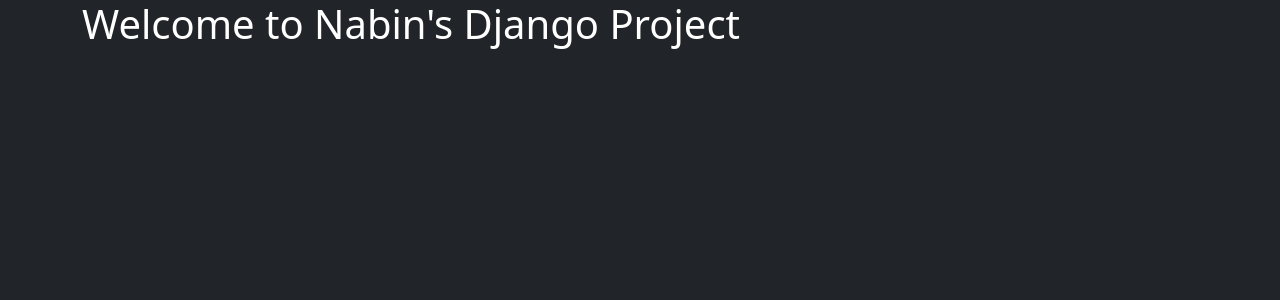
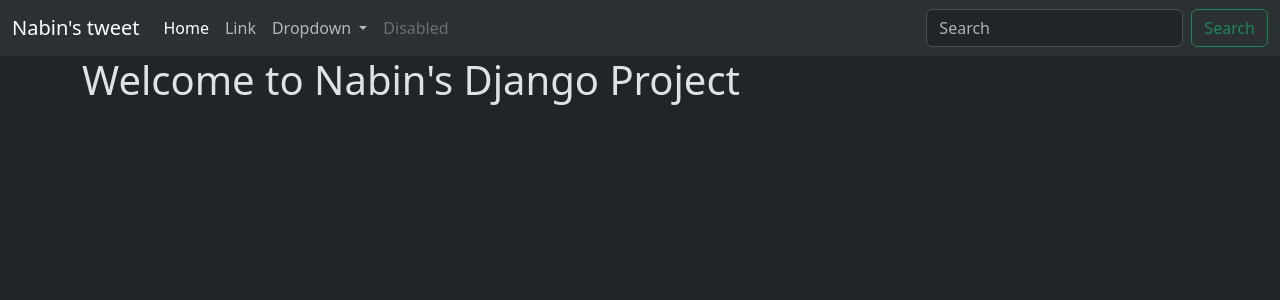
Before and after one commit to nabin2004/djangoP1, a Django app: page /tweet/ in a window 1280 px wide. Shown: the top 300 px of the page. Run offline with Django 5.2, Linux system fonts and the light colour scheme.

Commit message:
Added the navbar

```diff
--- a/chaiheadq/tweet/templates/layout.html
+++ b/chaiheadq/tweet/templates/layout.html
@@ -1,6 +1,6 @@
 {% load static %}
 <!DOCTYPE html>
-<html lang="en">
+<html lang="en" data-bs-theme="dark">
 <head>
     <meta charset="UTF-8">
     <meta name="viewport" content="width=device-width, initial-scale=1.0">
@@ -10,7 +10,43 @@
         {% endblock %}</title>
 </head>
 <body class="bg-dark">
-    <div class="container text-white">
+    <nav class="navbar navbar-expand-lg bg-body-tertiary">
+        <div class="container-fluid">
+          <a class="navbar-brand" href="#">Nabin's tweet</a>
+          <button class="navbar-toggler" type="button" data-bs-toggle="collapse" data-bs-target="#navbarSupportedContent" aria-controls="navbarSupportedContent" aria-expanded="false" aria-label="Toggle navigation">
+            <span class="navbar-toggler-icon"></span>
+          </button>
+          <div class="collapse navbar-collapse" id="navbarSupportedContent">
+            <ul class="navbar-nav me-auto mb-2 mb-lg-0">
+              <li class="nav-item">
+                <a class="nav-link active" aria-current="page" href="#">Home</a>
+              </li>
+              <li class="nav-item">
+                <a class="nav-link" href="#">Link</a>
+              </li>
+              <li class="nav-item dropdown">
+                <a class="nav-link dropdown-toggle" href="#" role="button" data-bs-toggle="dropdown" aria-expanded="false">
+                  Dropdown
+                </a>
+                <ul class="dropdown-menu">
+                  <li><a class="dropdown-item" href="#">Action</a></li>
+                  <li><a class="dropdown-item" href="#">Another action</a></li>
+                  <li><hr class="dropdown-divider"></li>
+                  <li><a class="dropdown-item" href="#">Something else here</a></li>
+                </ul>
+              </li>
+              <li class="nav-item">
+                <a class="nav-link disabled" aria-disabled="true">Disabled</a>
+              </li>
+            </ul>
+            <form class="d-flex" role="search">
+              <input class="form-control me-2" type="search" placeholder="Search" aria-label="Search">
+              <button class="btn btn-outline-success" type="submit">Search</button>
+            </form>
+          </div>
+        </div>
+      </nav>
+    <div class="container">
         {% block content %}
         {% endblock %}
     </div>
```
